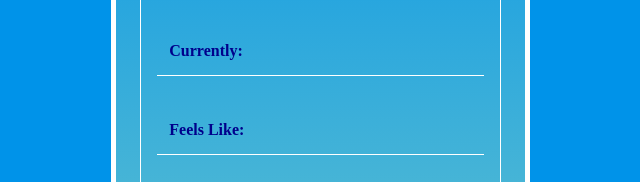
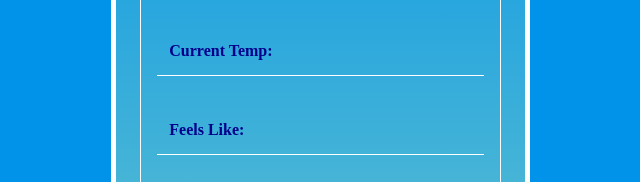
Before and after one commit to jipark92/JS-WeatherApp-Project, a website built with webpack: page dist/index.html in a window 1280 px wide. Shown: the part 253-435 px from the top of the page, 320-960 px from the left. Built offline with nearby package versions, Linux system fonts and the light colour scheme.

Commit message:
change word currently to current temp

```diff
--- a/dist/index.html
+++ b/dist/index.html
@@ -37,7 +37,7 @@
             </div>
 
             <div class="currently-container">
-                <p>Currently: </p>
+                <p>Current Temp: </p>
                 <div class="icon-container">
                     <p class="currently"></p>
                     <img src="icons/temperature.png" class="icons">
```
